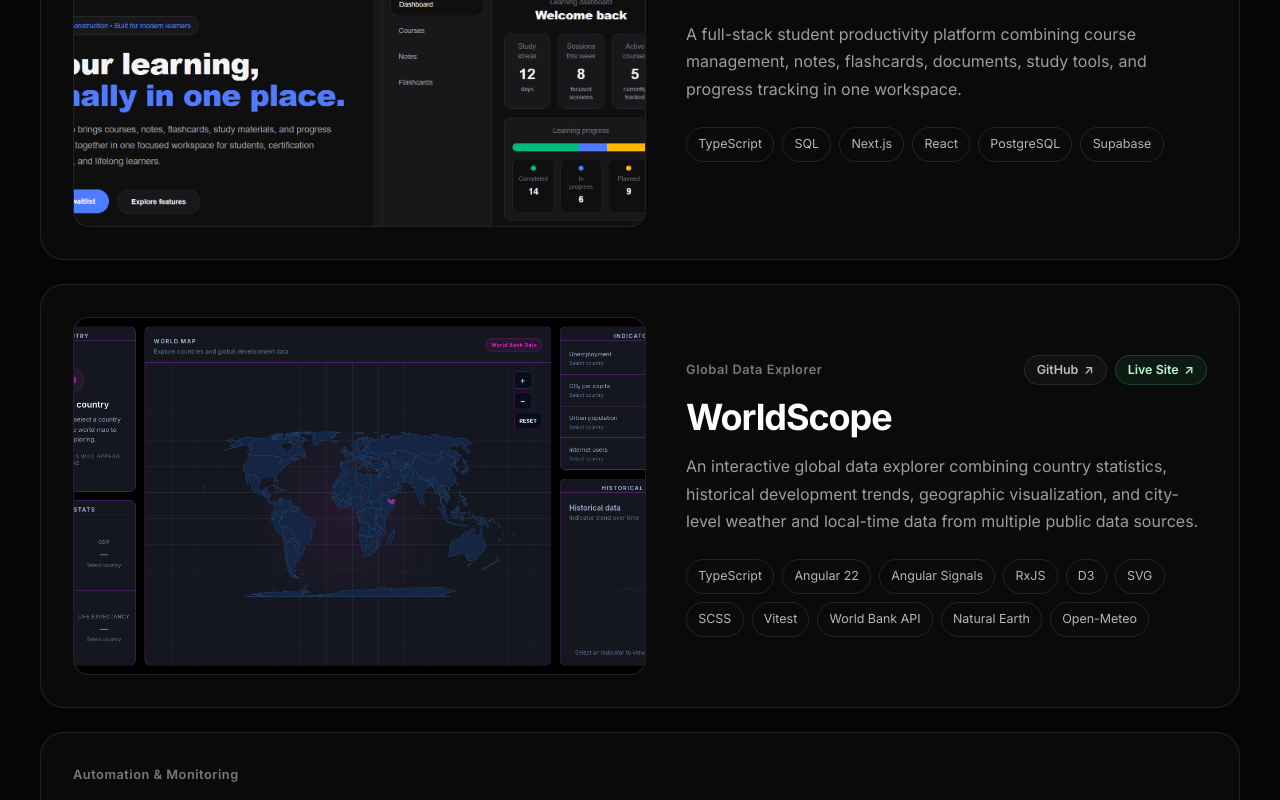
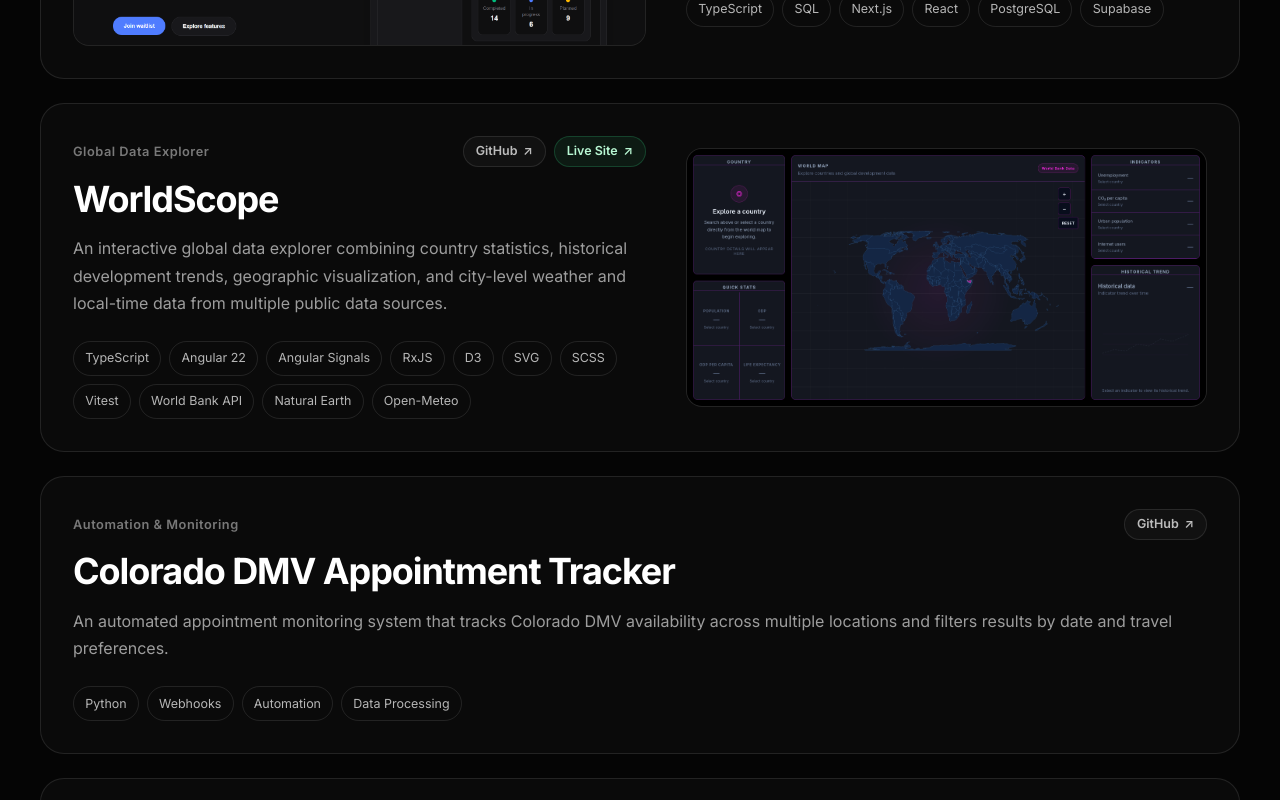
Before and after one commit to hmw55/portfolio, a React (Vite) app: page /projects in a window 1280 px wide. Shown: the part 1780-2580 px from the top of the page. Built offline with nearby package versions, Linux system fonts and the light colour scheme.

Commit message:
feat: improve project links and card layouts

```diff
--- a/src/data/projects.ts
+++ b/src/data/projects.ts
@@ -85,6 +85,7 @@
     caseStudy: false,
     featured: true,
     status: "In Development",
+    liveUrl: "https://jobsearchingsucks.com"
   },
   {
     slug: "corelato",
@@ -106,6 +107,7 @@
     caseStudy: false,
     featured: true,
     status: "Live",
+    liveUrl: "https://corelato.com",
   },
   {
     slug: "worldscope",
@@ -151,6 +153,7 @@
     ],
     languages: ["Python"],
     categories: ["Backend", "Automation"],
+    githubUrl: "https://github.com/hmw55/co-dmv-appointment-watcher",
   },
   {
     slug: "warehouse-operations-engine",
@@ -181,6 +184,7 @@
     ],
     languages: ["Python", "SQL"],
     categories: ["Backend", "Automation"],
+    githubUrl: "https://github.com/hmw55/job-radar",
   },
   {
     slug: "avarra",
@@ -196,6 +200,7 @@
     languages: ["Java", "TypeScript", "SQL"],
     categories: ["Full Stack"],
     status: "In Development",
+    githubUrl: "https://github.com/hmw55/avarra",
   },
 ];
 
--- a/src/pages/ProjectsPage.css
+++ b/src/pages/ProjectsPage.css
@@ -125,12 +125,26 @@
     background: rgba(255, 255, 255, 0.025);
 }
 
+.project-card-image-right .project-image-wrapper {
+  order: 2;
+}
+
+.project-card-image-right .project-card-content {
+  order: 1;
+}
+
+.project-card-no-image {
+  display: block;
+}
+
+.project-card-no-image .project-card-content {
+  width: 100%;
+}
 
 /* PROJECT IMAGE */
 
 .project-image-wrapper {
   width: 100%;
-    aspect-ratio: 16 / 10;
   overflow: hidden;
   border: 1px solid rgba(255, 255, 255, 0.08);
   border-radius: 16px;
@@ -140,9 +154,7 @@
 .project-image {
   display: block;
   width: 100%;
-    height: 100%;
-    object-fit: cover;
-    object-position: center top;
+  height: auto;
 }
 
 
@@ -312,8 +324,9 @@
         padding: 1.25rem;
     }
 
-    .project-image-wrapper {
-        aspect-ratio: 16 / 10;
+    .project-card-image-right .project-image-wrapper,
+    .project-card-image-right .project-card-content {
+        order: initial;
     }
 
     .project-card h2 {
--- a/src/pages/ProjectsPage.tsx
+++ b/src/pages/ProjectsPage.tsx
@@ -42,6 +42,10 @@
 
     return matchesCategory && matchesLanguage;
   });
+
+  const imageProjects = filteredProjects.filter(
+    (project) => project.cardImage
+  );
 
   useEffect(() => {
     if (!window.location.hash) return;
@@ -89,13 +93,9 @@
                   key={filter}
                   type="button"
                   className={`project-filter ${
-                          activeFilter === filter
-                              ? "active"
-                              : ""
+                    activeFilter === filter ? "active" : ""
                   }`}
-                      onClick={() =>
-                          setActiveFilter(filter)
-                      }
+                  onClick={() => setActiveFilter(filter)}
                 >
                   {filter}
                 </button>
@@ -117,13 +117,9 @@
                   key={language}
                   type="button"
                   className={`project-filter ${
-                          activeLanguage === language
-                              ? "active"
-                              : ""
+                    activeLanguage === language ? "active" : ""
                   }`}
-                      onClick={() =>
-                          setActiveLanguage(language)
-                      }
+                  onClick={() => setActiveLanguage(language)}
                 >
                   {language}
                 </button>
@@ -133,10 +129,27 @@
         </div>
 
         <section className="projects-grid">
-            {filteredProjects.map((project) => (
+          {filteredProjects.map((project) => {
+            const imageIndex = imageProjects.findIndex(
+              (item) => item.slug === project.slug
+            );
+
+            const hasImage = Boolean(project.cardImage);
+            const imageRight =
+              hasImage && imageIndex % 2 === 1;
+
+            const cardClassName = [
+              "project-card",
+              !hasImage ? "project-card-no-image" : "",
+              imageRight ? "project-card-image-right" : "",
+            ]
+              .filter(Boolean)
+              .join(" ");
+
+            return (
               <article
                 id={project.slug}
-                  className="project-card"
+                className={cardClassName}
                 key={project.slug}
               >
                 {project.cardImage && (
@@ -151,6 +164,7 @@
                     />
                   </div>
                 )}
+
                 <div className="project-card-content">
                   <div className="project-card-top">
                     <span className="project-type">
@@ -196,13 +210,11 @@
                   <p>{project.description}</p>
 
                   <div className="project-technologies">
-                              {project.languages.map(
-                                  (language) => (
+                    {project.languages.map((language) => (
                       <span key={language}>
                         {language}
                       </span>
-                                  )
-                              )}
+                    ))}
 
                     {project.technologies.map(
                       (technology) => (
@@ -230,7 +242,8 @@
                   )}
                 </div>
               </article>
-              ))}
+            );
+          })}
         </section>
       </main>
 
```
Lines whose indentation alone changed are shown as unchanged.
